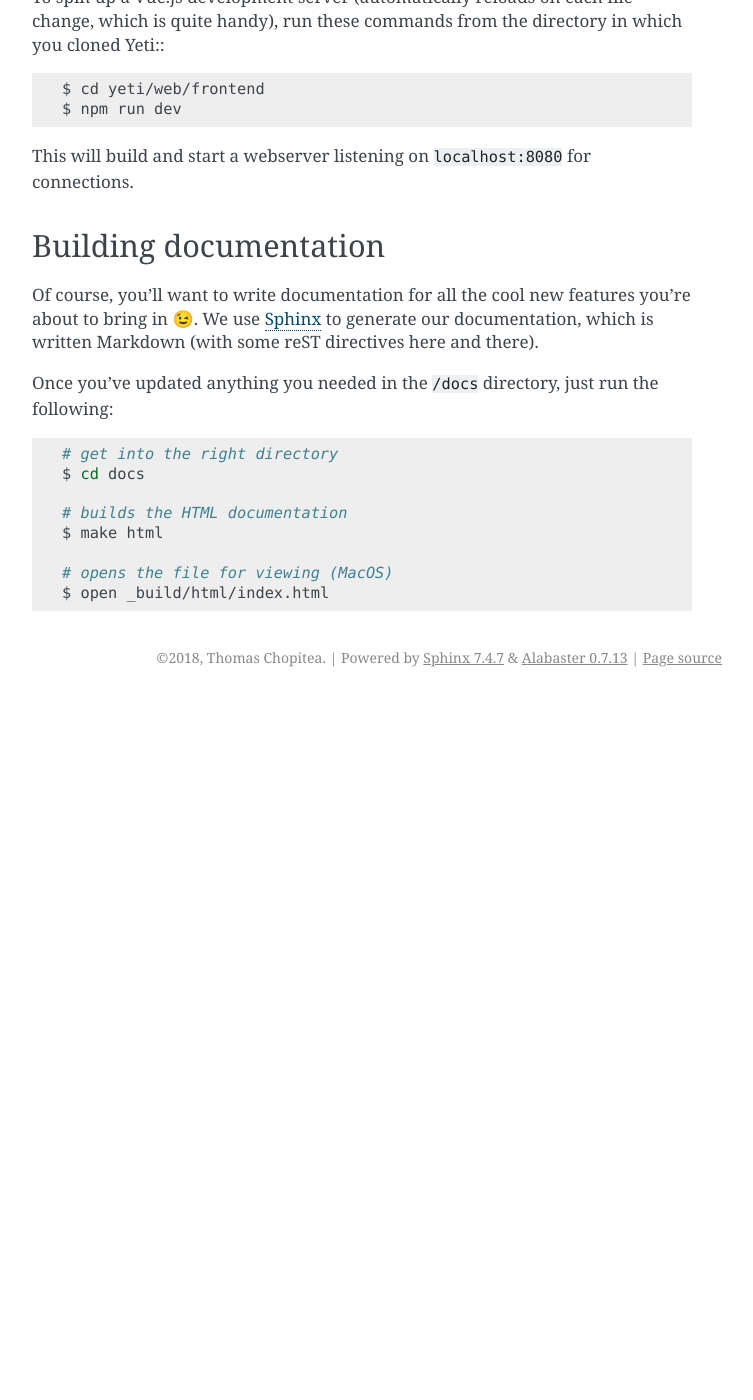
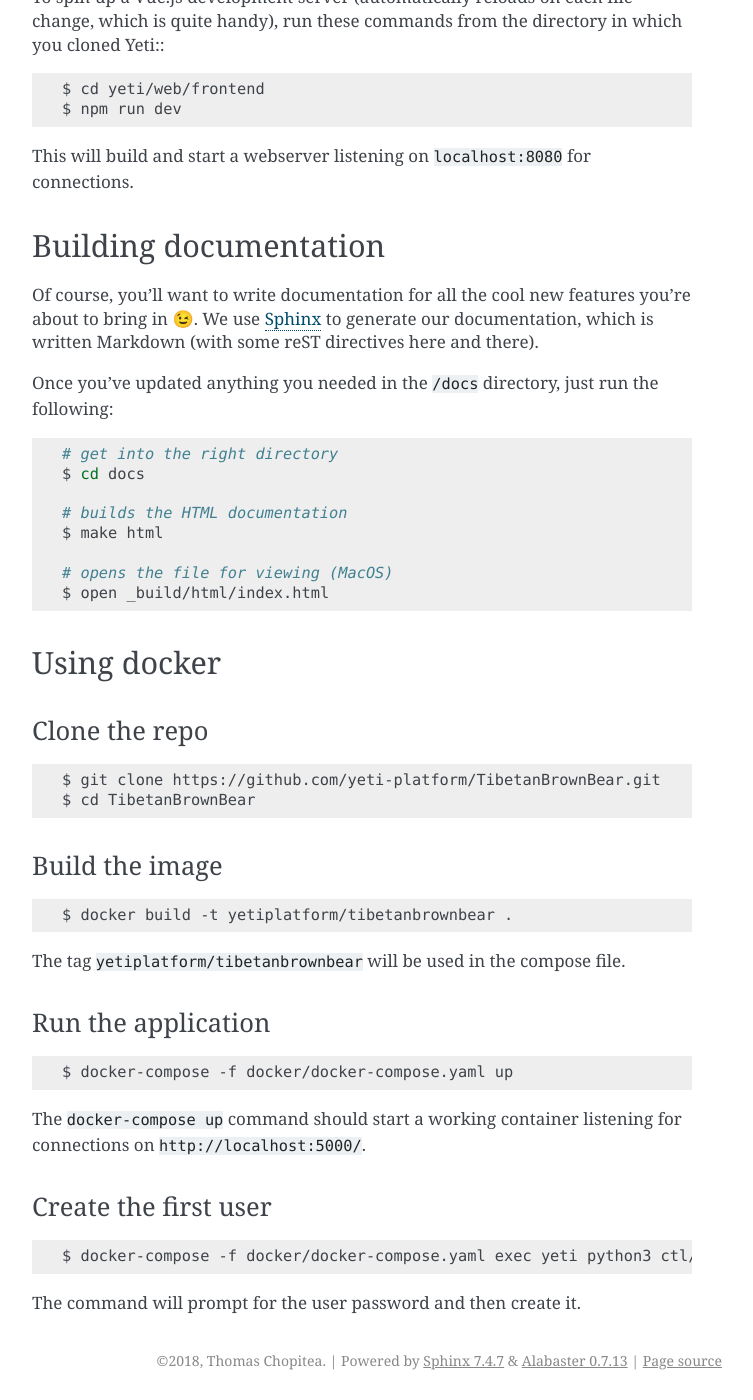
Before and after one commit to yeti-platform/TibetanBrownBear, a Sphinx documentation site: the page built from docs/development-environment.md, in a window 1280 px wide and 1400 px high, scrolled down 2923 px. Shown: the whole window, without its empty margins (388-1141 px from the left). Built offline with Sphinx 7.4.7, drawn with Linux system fonts in a browser that asks for light colours; before the commit the page ends 3620 px from its top, so only the background shows below that; some of the changed text lies outside the part shown.

Commit message:
Adds docker section in documentation

````diff
--- a/docs/development-environment.md
+++ b/docs/development-environment.md
@@ -143,3 +143,28 @@ $ make html
 # opens the file for viewing (MacOS)
 $ open _build/html/index.html
 ```
+
+## Using docker
+
+### Clone the repo
+
+    $ git clone https://github.com/yeti-platform/TibetanBrownBear.git
+    $ cd TibetanBrownBear
+
+### Build the image
+
+    $ docker build -t yetiplatform/tibetanbrownbear .
+
+The tag `yetiplatform/tibetanbrownbear` will be used in the compose file.
+
+### Run the application
+
+    $ docker-compose -f docker/docker-compose.yaml up
+
+The `docker-compose up` command should start a working container listening for connections on `http://localhost:5000/`.
+
+### Create the first user
+
+    $ docker-compose -f docker/docker-compose.yaml exec yeti python3 ctl/yetictl.py add-user admin@yourorg.com --admin
+
+The command will prompt for the user password and then create it.
````
